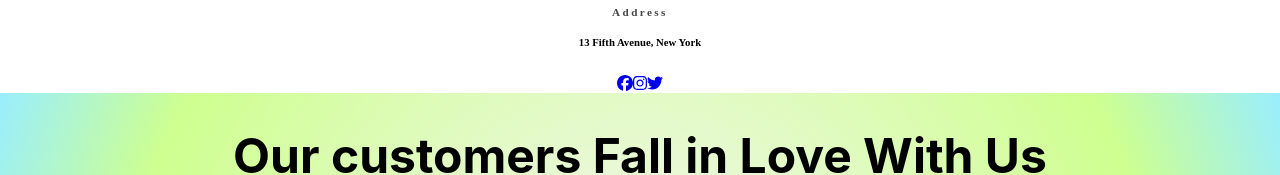
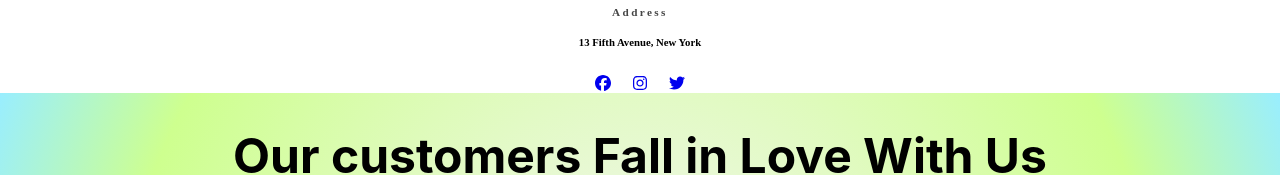
Before and after one commit to Yodawgz0/food-works, a React (Create React App) app: page / in a window 1280 px wide. Shown: the part 1093-1268 px from the top of the page. Built offline with nearby package versions, Linux system fonts and the light colour scheme.

Commit message:
esha take this

```diff
--- a/src/components/FooterMain.js
+++ b/src/components/FooterMain.js
@@ -1,7 +1,10 @@
 import React from "react";
-import { faFacebook , faInstagram, faTwitter} from '@fortawesome/free-brands-svg-icons'
-import { FontAwesomeIcon } from '@fortawesome/react-fontawesome'
-
+import {
+  faFacebook,
+  faInstagram,
+  faTwitter,
+} from "@fortawesome/free-brands-svg-icons";
+import { FontAwesomeIcon } from "@fortawesome/react-fontawesome";
 
 export default function FooterMain() {
   return (
@@ -20,9 +23,18 @@ export default function FooterMain() {
         <h6>13 Fifth Avenue, New York</h6>
       </div>
       <div className="footerContainerSocial">
-      <a href="https://facebook.com"><FontAwesomeIcon icon={faFacebook} /></a>
-      <a href="https://instagram.com"><FontAwesomeIcon icon={faInstagram} /></a>
-      <a href="https://twitter.com"><FontAwesomeIcon icon={faTwitter} /></a>
+        <a className="footerContainerSocial__Icons" href="https://facebook.com">
+          <FontAwesomeIcon icon={faFacebook} />
+        </a>
+        <a
+          className="footerContainerSocial__Icons"
+          href="https://instagram.com"
+        >
+          <FontAwesomeIcon icon={faInstagram} />
+        </a>
+        <a className="footerContainerSocial__Icons" href="https://twitter.com">
+          <FontAwesomeIcon icon={faTwitter} />
+        </a>
       </div>
     </div>
   );
--- a/src/styles/FooterStyles.scss
+++ b/src/styles/FooterStyles.scss
@@ -1,10 +1,10 @@
 .footerContainer {
   width: 100%;
-  height:auto;
+  height: auto;
   text-align: center;
 }
 
-.footerContainer h1{
+.footerContainer h1 {
   margin: 0px;
   padding: 0px;
   font-family: serif;
@@ -12,7 +12,7 @@
   font-size: 2rem;
 }
 
-.footerContainer h5{
+.footerContainer h5 {
   margin-top: 0px;
   padding-top: 0px;
   letter-spacing: 0.15rem;
@@ -20,7 +20,7 @@
   font-size: 0.7rem;
 }
 
-.footerContainer h2{
+.footerContainer h2 {
   color: red;
   margin-bottom: 0.5rem;
   margin-top: 0px;
@@ -30,14 +30,14 @@
   text-align: center;
 }
 
-.footerContainerContact h5{
+.footerContainerContact h5 {
   margin-top: 60px;
   margin-bottom: 0px;
   font-family: serif;
   font-size: 1rem;
 }
 
-.footerContainerContact h2{
+.footerContainerContact h2 {
   margin-top: 0px;
   padding-top: 0px;
   margin-bottom: 0px;
@@ -45,7 +45,7 @@
   font-weight: bold;
 }
 
-.footerContainerContact h1{
+.footerContainerContact h1 {
   font-family: serif;
   color: black;
   font-weight: bold;
@@ -57,14 +57,14 @@
   text-align: center;
 }
 
-.footerContainerAddress h5{
+.footerContainerAddress h5 {
   font-family: serif;
   color: #464646;
   margin-top: 0px;
   padding: 0%;
 }
 
-.footerContainerAddress h6{
+.footerContainerAddress h6 {
   font-family: serif;
   color: black;
   margin-top: 0px;
@@ -74,4 +74,8 @@
 .footerContainerSocial {
   text-align: center;
   color: #3d3d3d;
+  &__Icons {
+    margin: 0.5em;
+    padding: 0.2em;
+  }
 }
--- a/src/styles/Testimonials.scss
+++ b/src/styles/Testimonials.scss
@@ -1,31 +1,35 @@
-.testimonialcontainer{
+.testimonialcontainer {
   height: auto;
   width: 100vw;
-    background: rgb(246,245,250);
-    background: radial-gradient(circle, rgba(246,245,250,1) 0%, rgba(206,255,143,1) 75%, rgba(153,238,255,1) 100%);;
+  background: rgb(246, 245, 250);
+  background: radial-gradient(
+    circle,
+    rgba(246, 245, 250, 1) 0%,
+    rgba(206, 255, 143, 1) 75%,
+    rgba(153, 238, 255, 1) 100%
+  );
   display: flex;
   flex-direction: column;
   justify-content: space-around;
   align-items: center;
 
-&__mainheading{
+  &__mainheading {
     font-size: 1.5rem;
     text-align: center;
   }
-&__blackline{
+  &__blackline {
     border-bottom: 2px solid black;
     width: 7vw;
-
   }
-&__details{
-    font-size: 2.0rem;
+  &__details {
+    font-size: 2rem;
     font-family: cursive;
     font-style: italic;
     color: red;
     text-align: center;
     font-weight: bold;
   }
-&__redline{
+  &__redline {
     margin-top: 7vh;
     border-left: 2px solid red;
     height: 20vh;
```
Lines whose indentation alone changed are shown as unchanged.
